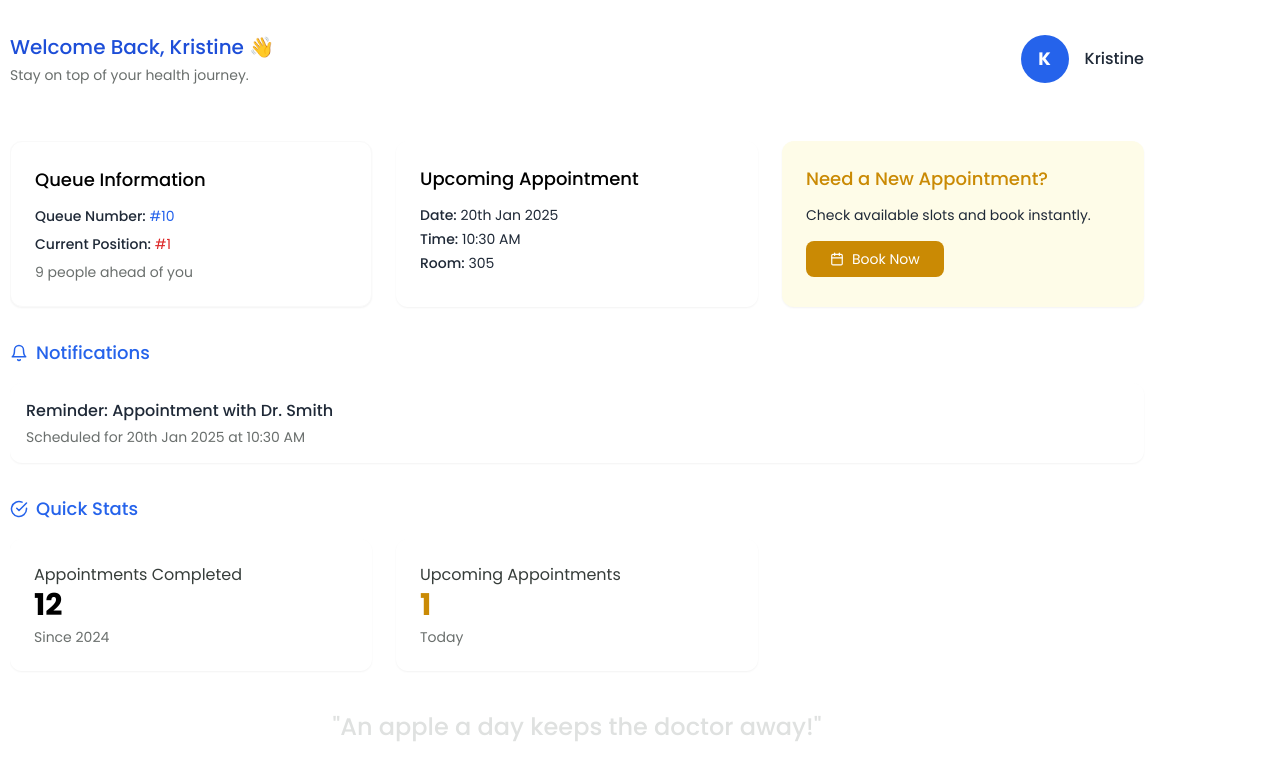
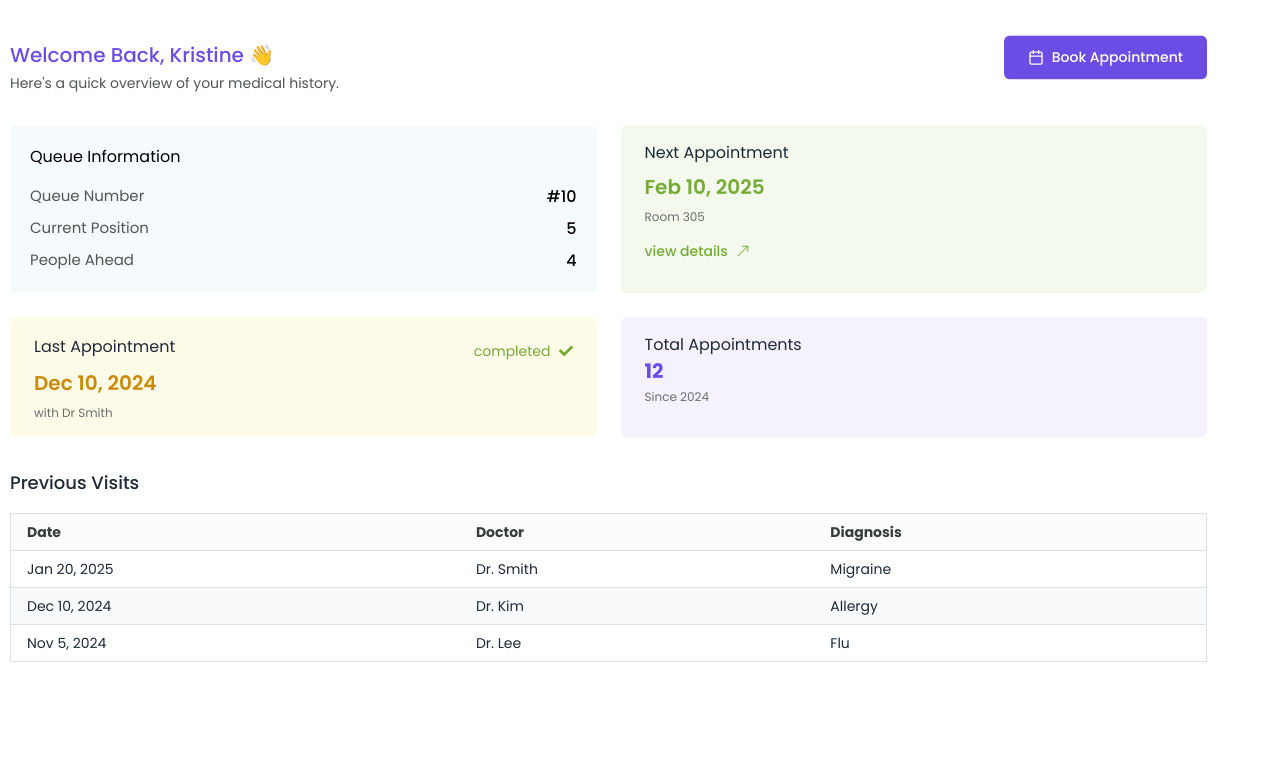
Before and after one commit to kristinenyaga/mediapp_frontend, a Next.js app: page /patient/home in a window 1280 px wide. Shown: the top 780 px of the page. Built offline with nearby package versions, Linux system fonts and the light colour scheme.

Commit message:
updated the styling

```diff
--- a/app/components/patient/homePage/HomePage.tsx
+++ b/app/components/patient/homePage/HomePage.tsx
@@ -1,123 +1,114 @@
+"use client";
+
 import React from "react";
-import { FiCalendar, FiBell, FiCheckCircle } from "react-icons/fi";
+import { FiCalendar } from "react-icons/fi";
 import PatientLayout from "../patientLayout";
+import { FaCheck } from "react-icons/fa";
+import { BsArrowUpRight } from "react-icons/bs";
 
 const HomePage = () => {
   return (
     <PatientLayout>
-      <div className="py-2 space-y-8 w-[90%] relative">
+      <div className="w-[95%] min-h-screen">
         {/* Header */}
-        <header className="flex justify-between items-center pb-6">
+        <header className="flex justify-between items-center">
           <div>
-            <h1 className="text-xl font-medium text-blue-700">
-              Welcome Back, Kristine 👋
+            <h1 className="text-xl mt-4 font-medium text-secondary">
+              Welcome Back, Kristine <span className=" animate-bounce">👋</span>
             </h1>
-            <p className="text-sm text-gray-500 mt-1">
-              Stay on top of your health journey.
-            </p>
-          </div>
-          <div className="flex items-center gap-4">
-            <div className="w-12 h-12 rounded-full bg-blue-600 flex justify-center items-center text-white text-lg font-bold">
-              K
-            </div>
-            <p className="text-gray-800 font-medium">Kristine</p>
-          </div>
-        </header>
-
-        {/* Overview Cards */}
-        <section className="grid grid-cols-1 md:grid-cols-3 gap-6">
-          {/* Queue Information */}
-          <div className="bg-white shadow-sm border border-gray-200 rounded-xl p-6">
-            <h2 className="text-lg font-medium mb-3">
-              Queue Information
-            </h2>
-            <div className="space-y-2 text-sm">
-              <p className="text-gray-800">
-                <span className="font-medium">Queue Number:</span>{" "}
-                <span className="text-blue-600">#10</span>
-              </p>
-              <p className="text-gray-800">
-                <span className="font-medium">Current Position:</span>{" "}
-                <span className="text-red-600">#1</span>
-              </p>
-              <p className="text-sm text-gray-500">9 people ahead of you</p>
-            </div>
-          </div>
-
-          {/* Next Appointment */}
-          <div className="bg-green-50 p-6 rounded-xl shadow-sm">
-            <h2 className="text-lg font-medium text-green-600 mb-3">
-              Upcoming Appointment
-            </h2>
-            <p className="text-gray-800 text-sm">
-              <span className="font-medium">Date:</span> 20th Jan 2025
-            </p>
-            <p className="text-gray-800 mt-1 text-sm">
-              <span className="font-medium">Time:</span> 10:30 AM
-            </p>
-            <p className="text-gray-800 mt-1 text-sm">
-              <span className="font-medium">Room:</span> 305
+            <p className="text-gray-600 text-sm mt-1">
+              Here's a quick overview of your medical history.
             </p>
           </div>
 
-          {/* Book Appointment */}
-          <div className="bg-yellow-50 p-6 rounded-xl shadow-sm">
-            <h2 className="text-lg font-medium text-yellow-600 mb-3">
-              Need a New Appointment?
-            </h2>
-            <p className="text-gray-800 text-sm">Check available slots and book instantly.</p>
-            <button className="mt-4 text-sm bg-yellow-600 text-white py-2 px-6 rounded-lg flex items-center gap-2">
-              <FiCalendar /> Book Now
-            </button>
-          </div>
-        </section>
+          {/* Book Appointment Button */}
+          <button className="bg-secondary text-white px-6 py-3 animate-bounce text-sm font-medium rounded-md flex items-center gap-2 transition">
+            <FiCalendar size={16} />
+            Book Appointment
+          </button>
+        </header>
+        <div>
 
-        {/* Notifications Section */}
-        <section>
-          <h2 className="text-lg font-medium text-blue-600 mb-4 flex items-center gap-2">
-            <FiBell /> Notifications
-          </h2>
-          <div className="bg-white shadow-sm rounded-xl p-4">
-            <ul className="space-y-4">
-              <li>
-                <p className="text-gray-800 font-medium">
-                  Reminder: Appointment with Dr. Smith
-                </p>
-                <p className="text-sm text-gray-500 mt-1">
-                  Scheduled for 20th Jan 2025 at 10:30 AM
-                </p>
-              </li>
-            </ul>
-          </div>
-        </section>
+        </div>
 
-        {/* Quick Health Stats */}
-        <section>
-          <h2 className="text-lg font-medium text-blue-600 mb-4 flex items-center gap-2">
-            <FiCheckCircle /> Quick Stats
-          </h2>
-          <div className="grid grid-cols-1 md:grid-cols-3 gap-6">
-            <div className="bg-green-50 p-6 rounded-xl shadow-sm">
-              <p className="text-gray-700">Appointments Completed</p>
-              <p className="text-green-600 text-3xl font-bold">12</p>
-              <p className="text-sm text-gray-500 mt-1">Since 2024</p>
+
+        <section className="mt-8">
+          {/* <h2 className="text-lg font-medium text-gray-800 mb-4">Your Stats</h2> */}
+
+          <div className="grid grid-cols-1 md:grid-cols-2 gap-6">
+            <section className="bg-[#0095c70a] rounded-md p-5">
+              <h2 className=" mb-4">Queue Information</h2>
+                <div className="">
+                  <div className="flex justify-between pb-2">
+                    <p className="text-gray-600 text-[15px]">Queue Number</p>
+                    <span className=" font-medium text-base">#10</span>
+                  </div>
+                  <div className="flex justify-between pb-2">
+                    <p className="text-gray-600 text-[15px]">Current Position</p>
+                    <span className=" font-medium">5</span>
+                  </div>
+                  <div className="flex justify-between">
+                    <p className="text-gray-600 text-[15px]">People Ahead</p>
+                    <span className="font-medium">4</span>
+                  </div>
+                </div>
+            </section>
+            <div className="bg-brand-100 px-6 py-4 rounded-md">
+              <p className="text-gray-800">Next Appointment</p>
+              <p className="text-brand-600 text-xl font-semibold mt-2">Feb 10, 2025</p>
+              <p className="text-gray-500 text-xs mt-2">Room 305</p>
+              <button className="mt-4 font-medium text-brand-600 text-sm flex items-center gap-2 ">view details <BsArrowUpRight/></button>
             </div>
-            <div className=" p-6 rounded-xl shadow-sm">
-              <p className="text-gray-700">Upcoming Appointments</p>
-              <p className="text-yellow-600 text-3xl font-bold">1</p>
-              <p className="text-sm text-gray-500 mt-1">Today</p>
+            <div className="bg-yellow-50 px-6 py-4 rounded-md">
+              <div className="flex justify-between items-center">
+                <p className="text-gray-800">Last Appointment</p>
+                <p className="mt-2 text-sm flex gap-2 items-center text-brand-600">completed <FaCheck /></p>
+              </div>
+              <p className="text-yellow-600 text-xl font-semibold mt-2">Dec 10, 2024</p>
+              <p className="text-gray-500 text-xs mt-2">with Dr Smith</p>
+            </div>
+            <div className="bg-[#6c4de612] px-6 py-4 rounded-md">
+              <p className="text-gray-800">Total Appointments</p>
+              <p className="text-secondary text-xl font-bold">12</p>
+              <p className="text-gray-500 text-xs mt-1">Since 2024</p>
             </div>
           </div>
         </section>
+        <section className="mt-8">
+          <h2 className="text-lg font-medium text-gray-800 mb-4">Previous Visits</h2>
 
-        {/* Health Tips */}
-        <section>
-          <div className="text-center mt-10">
-            <p className="text-gray-300 font-medium text-2xl">"An apple a day keeps the doctor away!"</p>
+          <div className="overflow-x-auto">
+            <table className="w-full border border-gray-300 rounded-md">
+              <thead className="bg-gray-100 text-gray-700 text-sm rounded-md">
+                <tr>
+                  <th className="border-b border-gray-300 px-4 py-2 text-left">Date</th>
+                  <th className="border-b border-gray-300 px-4 py-2 text-left">Doctor</th>
+                  <th className="border-b border-gray-300 px-4 py-2 text-left">Diagnosis</th>
+                </tr>
+              </thead>
+              <tbody className="text-gray-800 text-sm">
+                <tr className="border-b border-gray-300">
+                  <td className="px-4 py-2">Jan 20, 2025</td>
+                  <td className="px-4 py-2">Dr. Smith</td>
+                  <td className="px-4 py-2">Migraine</td>
+                </tr>
+                <tr className="bg-gray-50 border-b border-gray-300">
+                  <td className="px-4 py-2">Dec 10, 2024</td>
+                  <td className="px-4 py-2">Dr. Kim</td>
+                  <td className="px-4 py-2">Allergy</td>
+                </tr>
+                <tr>
+                  <td className="px-4 py-2">Nov 5, 2024</td>
+                  <td className="px-4 py-2">Dr. Lee</td>
+                  <td className="px-4 py-2">Flu</td>
+                </tr>
+              </tbody>
+            </table>
           </div>
         </section>
       </div>
     </PatientLayout>
+
   );
 };
 
--- a/app/components/patient/notifications/Notifications.tsx
+++ b/app/components/patient/notifications/Notifications.tsx
@@ -31,7 +31,7 @@ const Notifications = () => {
 
   return (
     <PatientLayout>
-      <h1 className="text-2xl font-medium text-blue-600">Notifications</h1>
+      <h1 className="text-2xl font-medium text-secondary">Notifications</h1>
       <p className="text-gray-500 mb-5">
         These are all notifications about your appointments
       </p>
@@ -41,18 +41,18 @@ const Notifications = () => {
             key={index}
             className={`border border-gray-300 rounded-lg p-4 bg-white flex flex-col gap-2 hover:bg-blue-50 transition-colors relative`}
           >
-            <div className='w-5 h-5 bg-brand-500 rounded-full absolute -right-[2px] -top-[2px]'></div>
+            <div className='w-5 h-5 bg-brand-300 rounded-full absolute -right-[2px] -top-[2px]'></div>
             <div
               className={`text-base font-medium ${notification.type === "urgent"
                   ? "text-red-600"
-                  : "text-blue-600"
+                  : "text-secondary"
                 }`}
             >
               {notification.type}
             </div>
-            <p className="text-gray-500 text-sm">{notification.message}</p>
-            <p className="text-xs text-blue-500 mt-2 font-medium">
-              <span className="text-gray-500">sent</span> {new Intl.DateTimeFormat("en-US", { month: "long", day: "numeric", year: "numeric" }).format(new Date(notification.createdAt))}
+            <p className=" text-sm">{notification.message}</p>
+            <p className="text-xs text-yellow-600 mt-2 font-medium">
+              <span className="text-gray-700">sent</span> {new Intl.DateTimeFormat("en-US", { month: "long", day: "numeric", year: "numeric" }).format(new Date(notification.createdAt))}
             </p>
           </div>
         ))}
--- a/tailwind.config.ts
+++ b/tailwind.config.ts
@@ -40,7 +40,8 @@ export default {
           200: '#FE8F83',
           300: '#ED2B2A',
         },
-        green: '#89C53F'
+        green: '#89C53F',
+        secondary:'#6B4DE6'
       },
       fontSize: {
         'display-lg': ['3rem', { lineHeight: '3.75rem', letterSpacing: '-2%' }],
```
